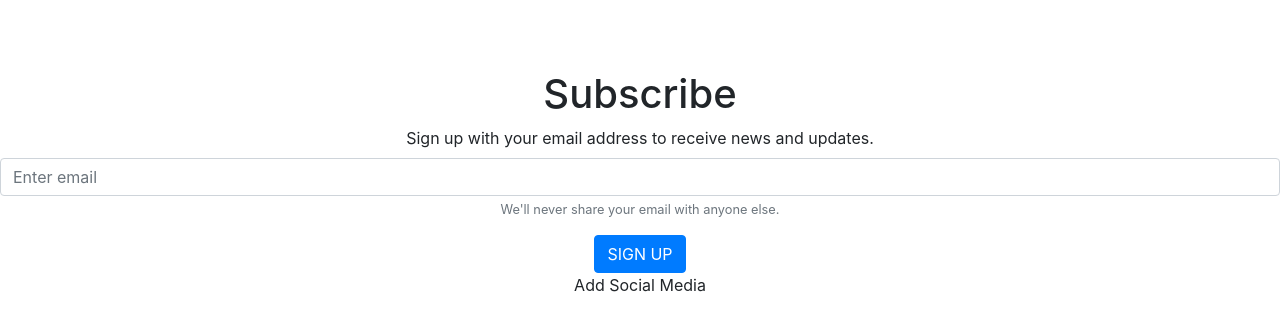
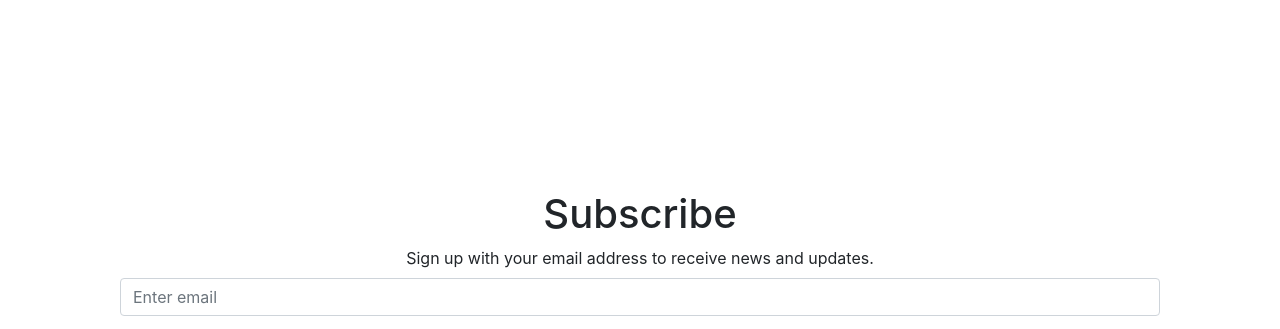
Before and after one commit to serenadinh/100daysofcode-day1, a plain HTML site: page index.html in a window 1280 px wide. Shown: the part 2409-2738 px from the top of the page. Before the commit the page ends 2706 px from the top, so only its background shows below. Drawn offline with Linux system fonts and the light colour scheme.

Commit message:
subscribe-box

```diff
--- a/css/main.css
+++ b/css/main.css
@@ -49,10 +49,18 @@ button {
 	text-transform: uppercase;
 }
 /* SUBSCRIBE */
-form {
+.subscribe {
 	text-align: center;
+	padding: 120px;
+}
+.btn-primary {
+	padding: 15px 25px;
+	border-radius: 150em;
+	text-transform: uppercase;
 }
 /* FOOTER */
 footer {
 	text-align: center;
+	padding: 50px;
+	background-color: #383A3F;
 }
--- a/index.html
+++ b/index.html
@@ -114,12 +114,11 @@
           </div>
         </div>
     <!--Subscribe-->
-    <form>
+    <form class="subscribe">
         <h1 class="h1-subscribe">Subscribe</h1>
           <div class="form-group">
             <label for="exampleInputEmail1">Sign up with your email address to receive news and updates.</label>
             <input type="email" class="form-control" id="exampleInputEmail1" aria-describedby="emailHelp" placeholder="Enter email">
-            <small id="emailHelp" class="form-text text-muted">We'll never share your email with anyone else.</small>
           </div>
           <button type="submit" class="btn btn-primary">Sign Up</button>
     </form>
```
